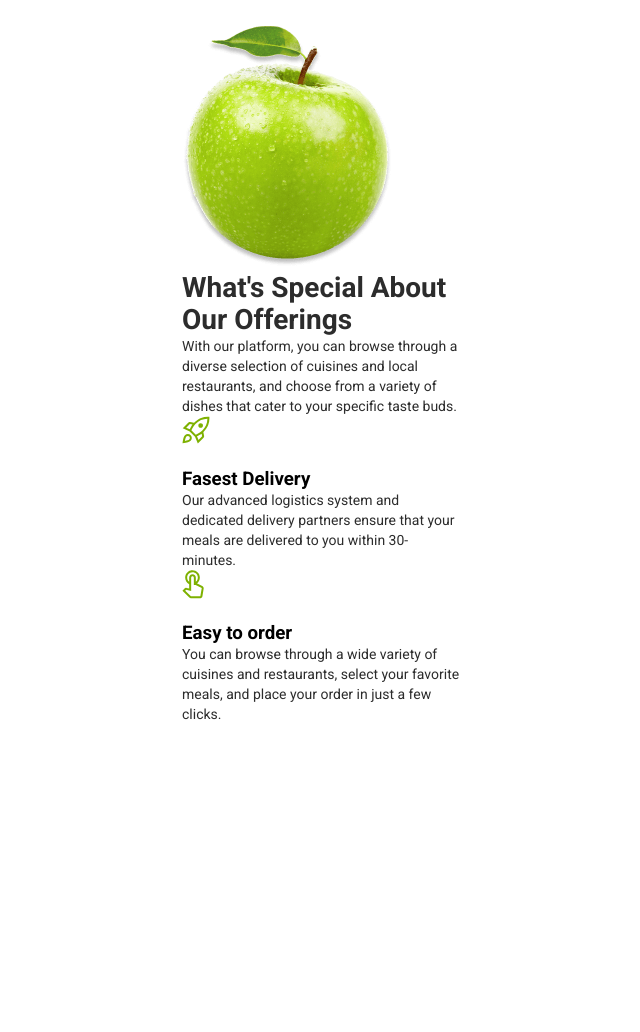
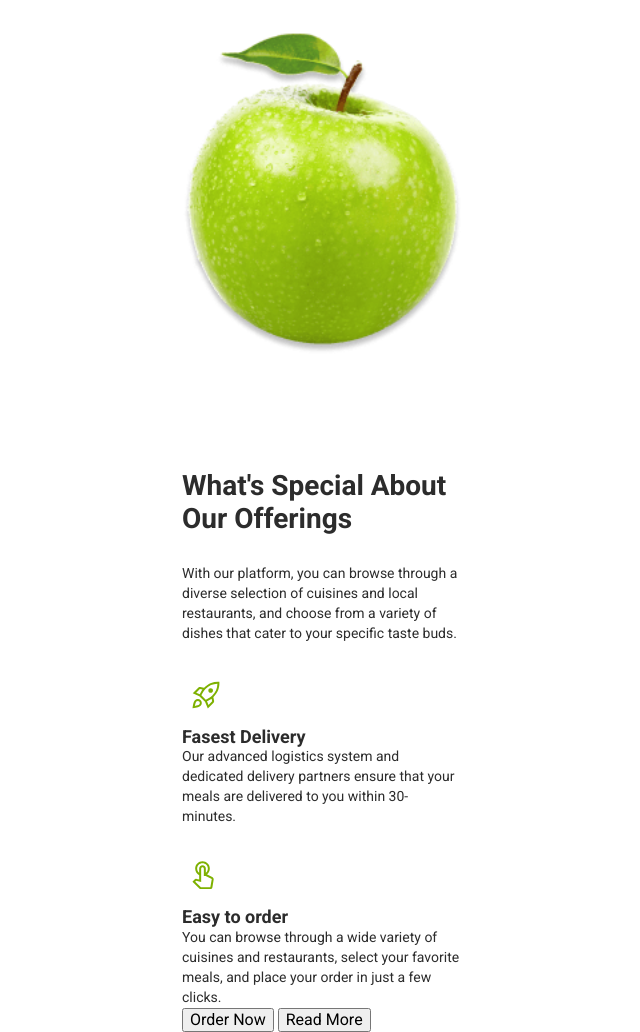
Before and after one commit to ptrnk0/food-delivery, a website built with Vite: page src/index.html in a window 1280 px wide. Shown: the part 480-1512 px from the top of the page, without its empty margins (318-958 px from the left). Before the commit the page ends 1204 px from the top, so only its background shows below. Built offline with nearby package versions, Linux system fonts and the light colour scheme.

Commit message:
Add offering section markup and styles for improved presentation of features

```diff
--- a/src/css/sections/offering.css
+++ b/src/css/sections/offering.css
@@ -0,0 +1,48 @@
+.offering-img-container {
+    display: flex;
+    justify-content: center;
+    max-width: 280px;
+}
+
+.offering-img-container img {
+    width: 100%;
+    height: 100%;
+    object-fit: cover;
+}
+
+.offering-title {
+    margin-top: 115px;
+}
+
+.offering-text {
+    margin-top: 28px;
+}
+
+.offering-list {
+    margin-top: 28px;
+    display: flex;
+    align-items: center;
+    flex-direction: column;
+    gap: 24px;
+}
+
+.offering-icon-container {
+    padding: 10px;
+    display: flex;
+    align-items: center;
+    justify-content: flex-start;
+}
+
+.offering-list-title {
+    margin-top: 8px;
+    font-weight: 700;
+    font-size: 18px;
+    color: #2c2c2c;
+}
+
+.offering-list-text {
+    font-weight: 400;
+    font-size: 14px;
+    line-height: 1.42857;
+    color: #2c2c2c;
+}
--- a/src/partials/offering.html
+++ b/src/partials/offering.html
@@ -1,38 +1,42 @@
 <section class="offering-section container">
-    <div>
-        <picture>
+    <picture class="offering-img-container">
         <source srcset="../images/offering/apple-mob@1x.png 1x, ../images/offering/apple-mob@2x.png 2x"
             media="(max-width:768px)">
         <img src="../images/offering/apple-mob@1x.png" alt="apple">
     </picture>
-    </div>
-    <h2>What&#39;s Special About Our Offerings</h2>
-    <p>
+    <h2 class="offering-title">What&#39;s Special About Our Offerings</h2>
+    <p class="offering-text">
         With our platform, you can browse through a diverse selection of cuisines and local restaurants, and choose from
         a variety of dishes that cater to your specific taste buds.
     </p>
-    <ul>
-        <li>
-            <svg height="48" width="48">
+    <ul class="offering-list">
+        <li class="offering-list-item">
+            <div class="offering-icon-container">
+                <svg height="28" width="28">
                     <use href="../images/icons.svg#rocket"></use>
                 </svg>
-            <h3>Fasest Delivery</h3>
-            <p>
+            </div>
+            <h3 class="offering-list-title">Fasest Delivery</h3>
+            <p class="offering-list-text">
                 Our advanced logistics system and dedicated delivery partners ensure that your meals are delivered to
                 you within
                 30-minutes.
             </p>
         </li>
-        <li>
-            <svg height="48" width="48">
+        <div class="offering-list-item">
+            <div class="offering-icon-container">
+                <svg height="28" width="28">
                     <use href="../images/icons.svg#touch"></use>
                 </svg>
-            <h3>Easy to order</h3>
-            <p>
+            </div>
+            <h3 class="offering-list-title">Easy to order</h3>
+            <p class="offering-list-text">
                 You can browse through a wide variety of cuisines and restaurants, select your favorite meals, and place
                 your order in
                 just a few clicks.
             </p>
             </li>
     </ul>
+    <button type="button">Order Now</button>
+    <button type="button">Read More</button>
 </section>
```
Lines whose indentation alone changed are shown as unchanged.
